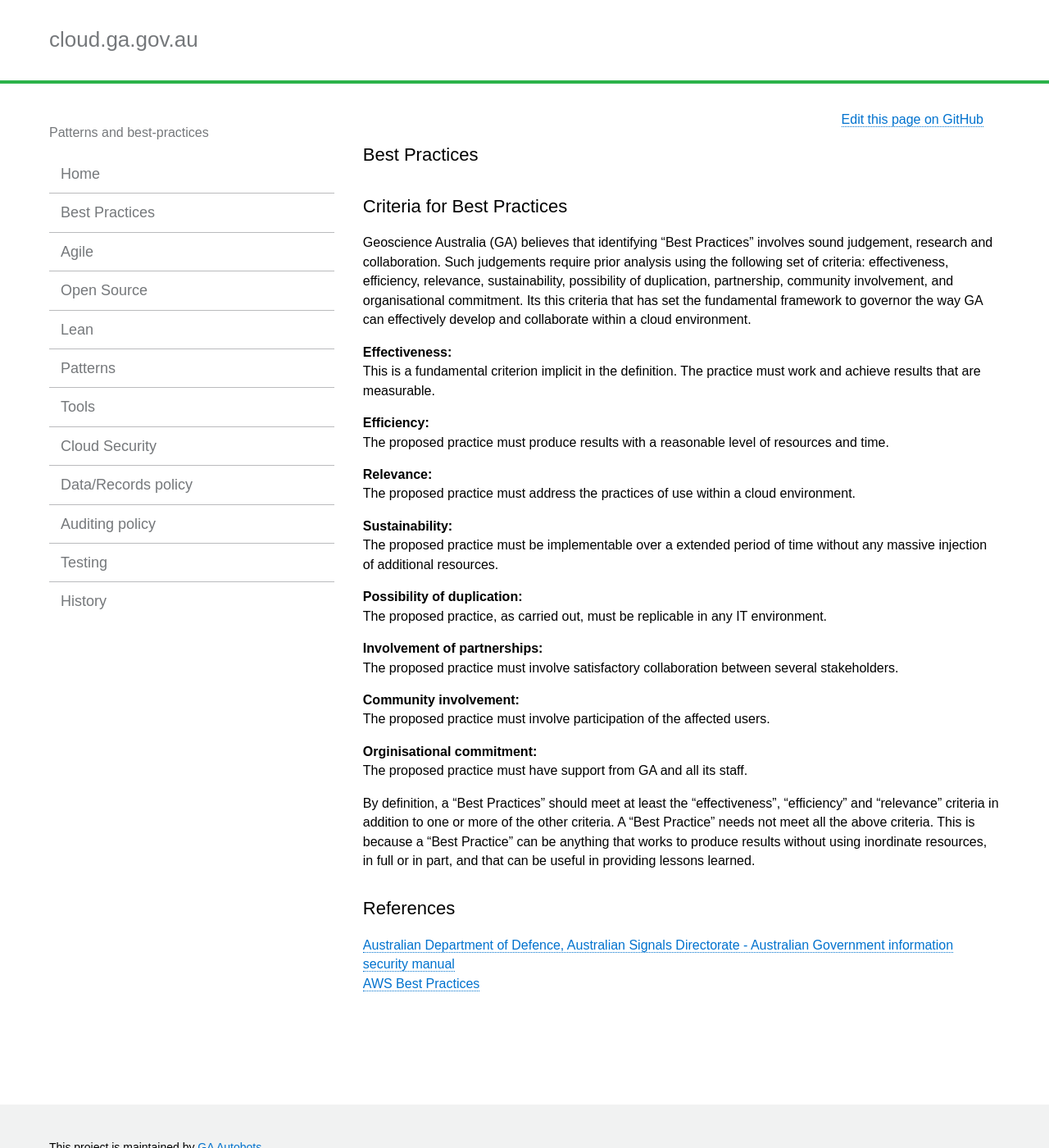
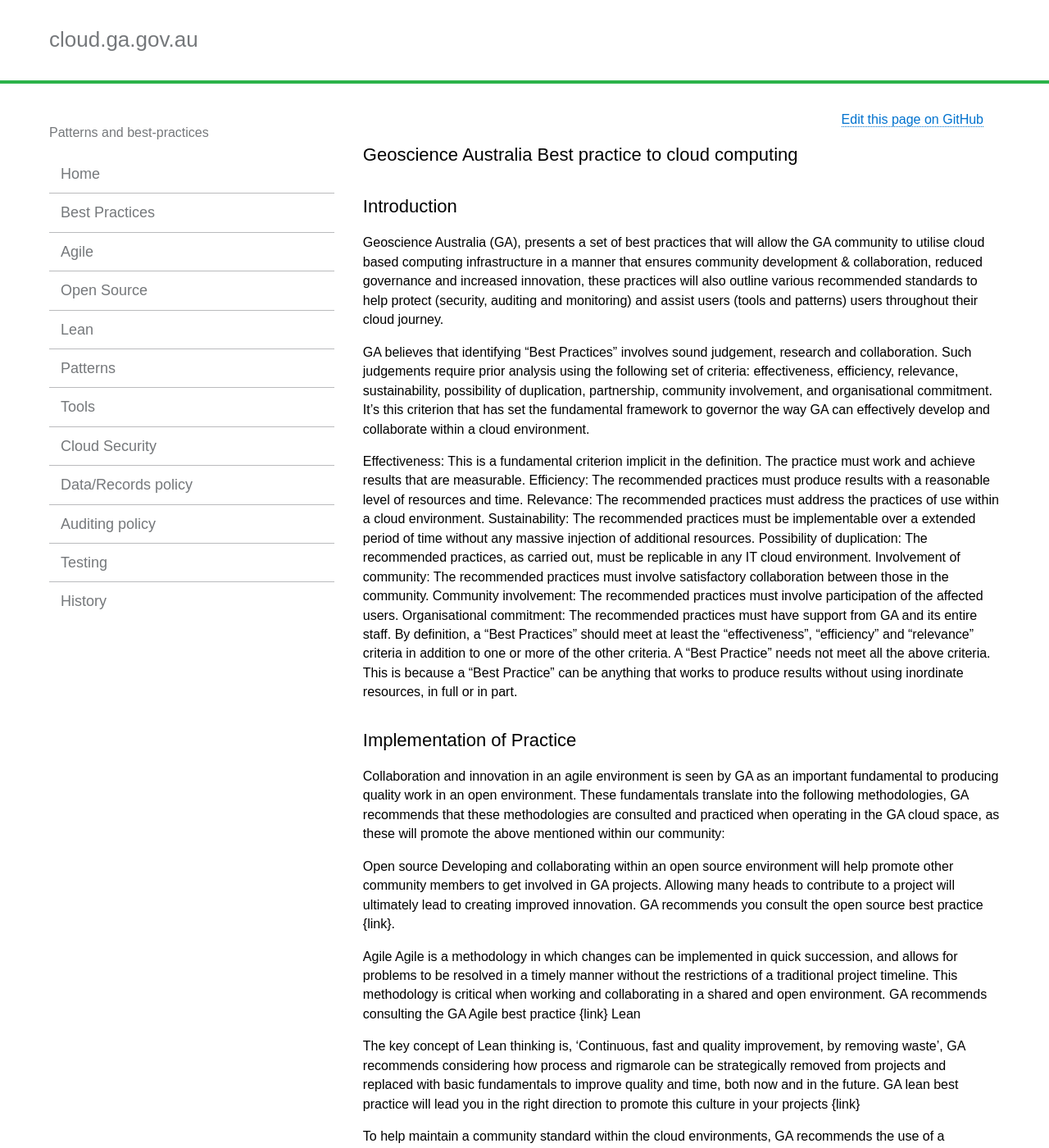
Before and after one commit to GeoscienceAustralia/cloud, a Jekyll site: the page built from docs/_pages/best_practices_index.md, in a window 1280 px wide and 1400 px high. Shown: the whole window at 82% size. Built offline with Jekyll 4.4.1, drawn with Linux system fonts in a browser that asks for light colours; some of the changed text lies outside the part shown.

Commit message:
Update best_practices_index.md

```diff
--- a/docs/_pages/best_practices_index.md
+++ b/docs/_pages/best_practices_index.md
@@ -1,41 +1,58 @@
 ---
-title: Best Practices
+title: Geoscience Australia Best practice to cloud computing
 layout: page
 permalink: best_practices_index.html
 ---
 
-<h2>Criteria for Best Practices</h2>
 
-Geoscience Australia (GA) believes that identifying “Best Practices” involves sound judgement, research and collaboration. Such judgements require prior analysis using the following set of criteria: effectiveness, efficiency, relevance, sustainability, possibility of duplication, partnership, community involvement, and organisational commitment. Its this criteria that has set the fundamental framework to governor the way GA can effectively develop and collaborate within a cloud environment.
+<h2>Introduction</h2>
 
-**Effectiveness:** <br>
-This is a fundamental criterion implicit in the definition. The practice must work and achieve results that are measurable.
+Geoscience Australia (GA), presents a set of best practices that will allow the GA community to utilise cloud based computing infrastructure in a manner that ensures community development & collaboration, reduced governance and increased innovation, these practices will also outline various recommended standards to help protect (security, auditing and monitoring) and assist users (tools and patterns) users throughout their cloud journey.
 
-**Efficiency:** <br>
-The proposed practice must produce results with a reasonable level of resources and time.
+GA believes that identifying “Best Practices” involves sound judgement, research and collaboration. Such judgements require prior analysis using the following set of criteria: effectiveness, efficiency, relevance, sustainability, possibility of duplication, partnership, community involvement, and organisational commitment. It’s this criterion that has set the fundamental framework to governor the way GA can effectively develop and collaborate within a cloud environment.
 
-**Relevance:** <br>
-The proposed practice must address the practices of use within a cloud environment.
+Effectiveness:	This is a fundamental criterion implicit in the definition. The practice must work and achieve results that are measurable.
+Efficiency:	The recommended practices must produce results with a reasonable level of resources and time.
+Relevance:	The recommended practices must address the practices of use within a cloud environment.
+Sustainability:	The recommended practices must be implementable over a extended period of time without any massive injection of additional resources.
+Possibility of duplication:	The recommended practices, as carried out, must be replicable in any IT cloud environment.
+Involvement of community:	The recommended practices must involve satisfactory collaboration between those in the community.
+Community involvement:	The recommended practices must involve participation of the affected users.
+Organisational commitment:	The recommended practices must have support from GA and its entire staff.
+By definition, a “Best Practices” should meet at least the “effectiveness”, “efficiency” and “relevance” criteria in addition to one or more of the other criteria. A “Best Practice” needs not meet all the above criteria. This is because a “Best Practice” can be anything that works to produce results without using inordinate resources, in full or in part.
 
-**Sustainability:** <br>
-The proposed practice must be implementable over a extended period of time without any massive injection of additional resources.
+<h2>Implementation of Practice</h2>
+Collaboration and innovation in an agile environment is seen by GA as an important fundamental to producing quality work in an open environment. These fundamentals translate into the following methodologies, GA recommends that these methodologies are consulted and practiced when operating in the GA cloud space, as these will promote the above mentioned within our community:
 
-**Possibility of duplication:** <br>
-The proposed practice, as carried out, must be replicable in any IT environment.
+Open source
+Developing and collaborating within an open source environment will help promote other community members to get involved in GA projects. Allowing many heads to contribute to a project will ultimately lead to creating improved innovation. GA recommends you consult the open source best practice {link}.
 
-**Involvement of partnerships:** <br>
-The proposed practice must involve satisfactory collaboration between several stakeholders.
+Agile
+Agile is a methodology in which changes can be implemented in quick succession, and allows for problems to be resolved in a timely manner without the restrictions of a traditional project timeline. This methodology is critical when working and collaborating in a shared and open environment. GA recommends consulting the GA Agile best practice {link}
+Lean
 
-**Community involvement:** <br>
-The proposed practice must involve participation of the affected users.
-
-**Orginisational commitment:** <br>
-The proposed practice must have support from GA and all its staff.
-
-By definition, a “Best Practices” should meet at least the “effectiveness”, “efficiency” and “relevance” criteria in addition to one or more of the other criteria. A “Best Practice” needs not meet all the above criteria. This is because a “Best Practice” can be anything that works to produce results without using inordinate resources, in full or in part, and that can be useful in providing lessons learned.
+The key concept of Lean thinking is, ‘Continuous, fast and quality improvement, by removing waste’, GA recommends considering how process and rigmarole can be strategically removed from projects and replaced with basic fundamentals to improve quality and time, both now and in the future. GA lean best practice will lead you in the right direction to promote this culture in your projects {link}
 
 
-<h2>References</h2>
+To help maintain a community standard within the cloud environments, GA recommends the use of a particular set of tools and patterns, these have been selected to kick start and continue innovation and improve community collaboration.
+
+Tools, {link}
+Patterns, {link}
+
+
+Ensuring that your project, data and environment is secure and running the way you and GA expect it should, GA recommends consulting the GA best practices for Security, auditing and data, these recommendations have been based around industry and government standards, and are proven practices.
+
+Security, {link}
+Auditing, {link}
+Data, {link}
+
+GA actively seeks community input to developing GA cloud best practices. Seeking community input will create an ever evolving and fine-tuned set of standards that will alleviate hindrances from projects and environments but improves on them, ultimately achieving GA project goals.
+
+<h2>Results of Practice</h2>
+
+<h2>Conclusion</h2>
+
+<h2>Further reading</h2>
 
 [Australian Department of Defence, Australian Signals Directorate - Australian Government information security manual](http://www.asd.gov.au/publications/Information_Security_Manual_2016_Controls.pdf)
 <br>
```
